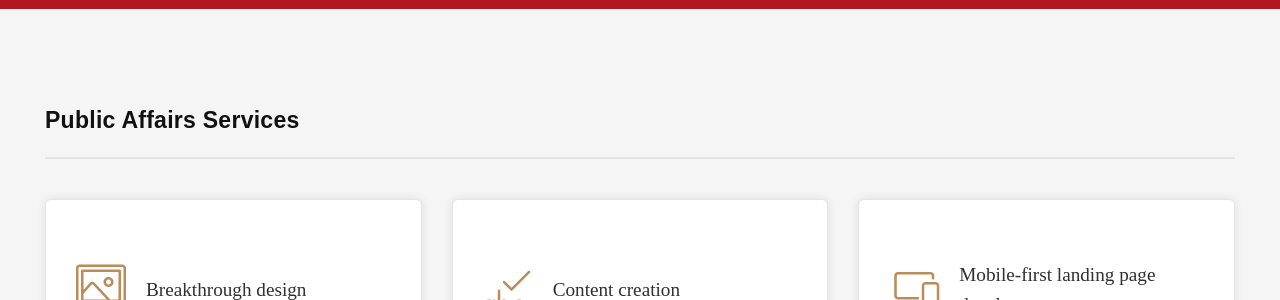
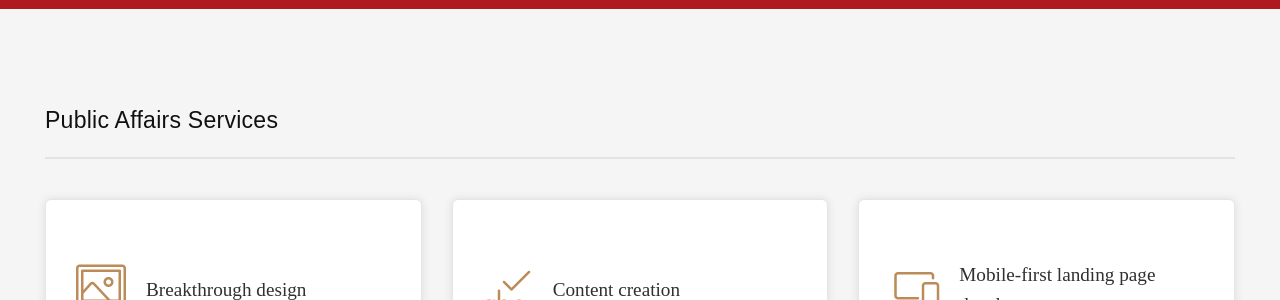
Before and after one commit to brianotoole/brickandmonitor, a Jekyll site: the page built from publicaffairs.html, in a window 1280 px wide and 900 px high, scrolled down 848 px. Shown: the part 150-450 px from the top of the window. Built offline with Jekyll 4.4.1, drawn with Linux system fonts in a browser that asks for light colours; nearby versions of some CDN libraries; some web fonts are replaced; a script that is not in the unit is left out.

Commit message:
update heading

```diff
--- a/assets/css/app.css
+++ b/assets/css/app.css
@@ -922,8 +922,6 @@ pre.highlight {
   padding: 0.9375rem; }
 
 .heading {
-  font-family: "calluna", serif;
-  font-weight: 700;
   margin-bottom: 1.25rem; }
   .heading--m-bottom {
     padding-bottom: 3.75rem; }
@@ -931,7 +929,6 @@ pre.highlight {
     text-align: center; }
 
 .heading-underline {
-  font-weight: 700;
   margin-bottom: 1.25rem;
   padding-bottom: 1.25rem;
   border-bottom: 2px solid #e3e3e1; }
--- a/src/styles/base/_typography.scss
+++ b/src/styles/base/_typography.scss
@@ -78,8 +78,6 @@ pre.highlight {
 
 .heading {
     @extend h5;
-    font-family: $font-body;
-    font-weight: 700;
     margin-bottom: rem(20);
     &--m-bottom {
         padding-bottom: rem(60);
@@ -91,7 +89,6 @@ pre.highlight {
 
 .heading-underline {
     @extend h5;
-    font-weight: 700;
     margin-bottom: rem(20);
     padding-bottom: rem(20);
     border-bottom: 2px solid $color-grey;
```
